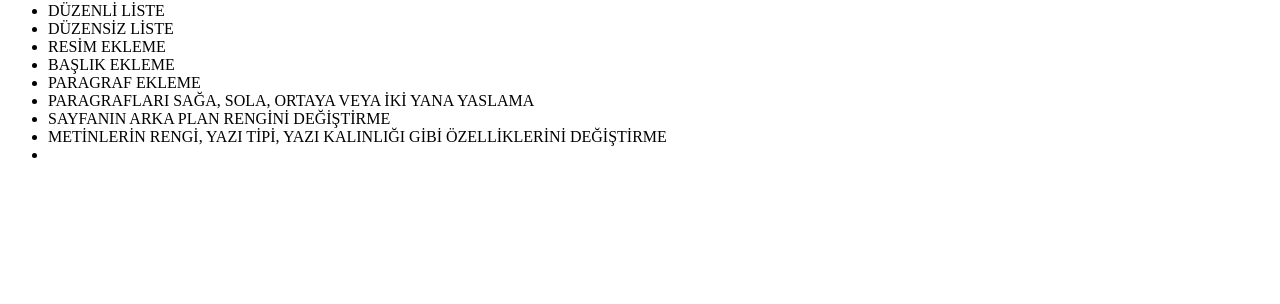
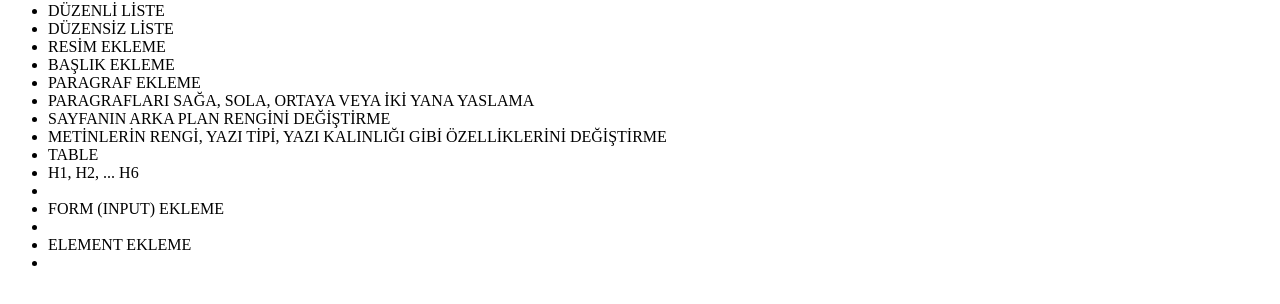
Before and after one commit to gsismandnm/00_documentation, a plain HTML site: page course_01_Html.html in a window 1280 px wide. Shown: the part 78-382 px from the top of the page. Drawn offline with Linux system fonts and the light colour scheme.

Commit message:
Update course_01_Html.html

```diff
--- a/course_01_Html.html
+++ b/course_01_Html.html
@@ -18,7 +18,11 @@
         <li>PARAGRAFLARI SAĞA, SOLA, ORTAYA VEYA İKİ YANA YASLAMA</li>
         <li>SAYFANIN ARKA PLAN RENGİNİ DEĞİŞTİRME</li>
         <li>METİNLERİN RENGİ, YAZI TİPİ, YAZI KALINLIĞI GİBİ ÖZELLİKLERİNİ DEĞİŞTİRME</li>
-        <li></li>
+        <li>TABLE</li>
+        <li>H1, H2, ... H6<li>
+        <li>FORM (INPUT) EKLEME<li>
+        <li>ELEMENT EKLEME<li>
+
     </ul>
 
 
```
